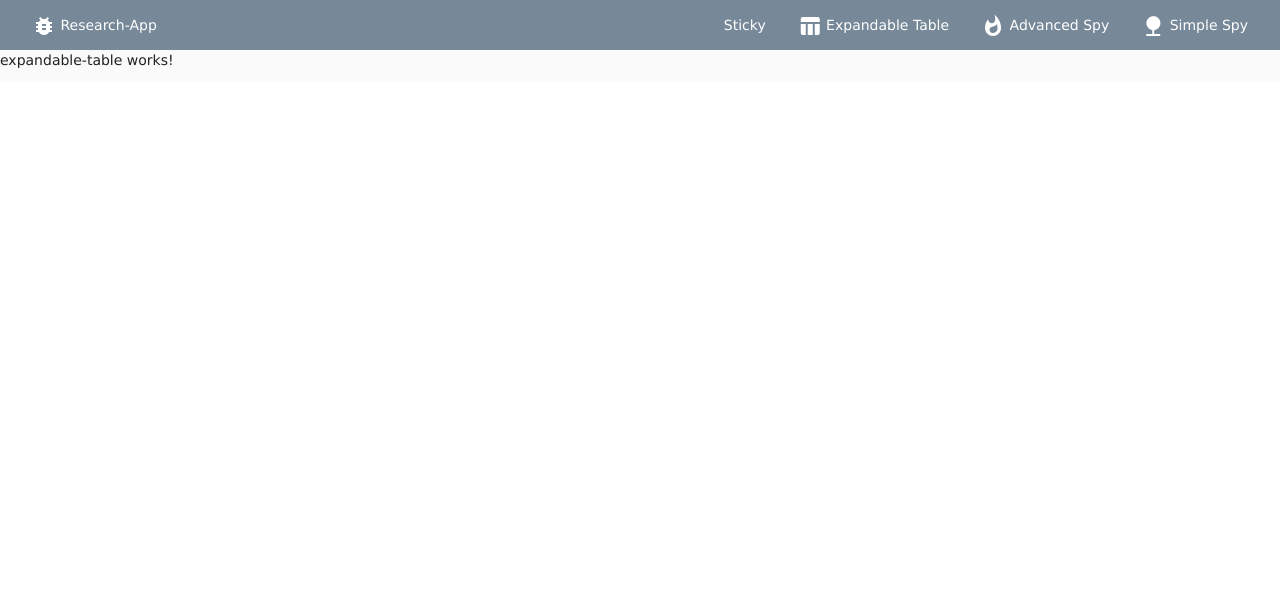
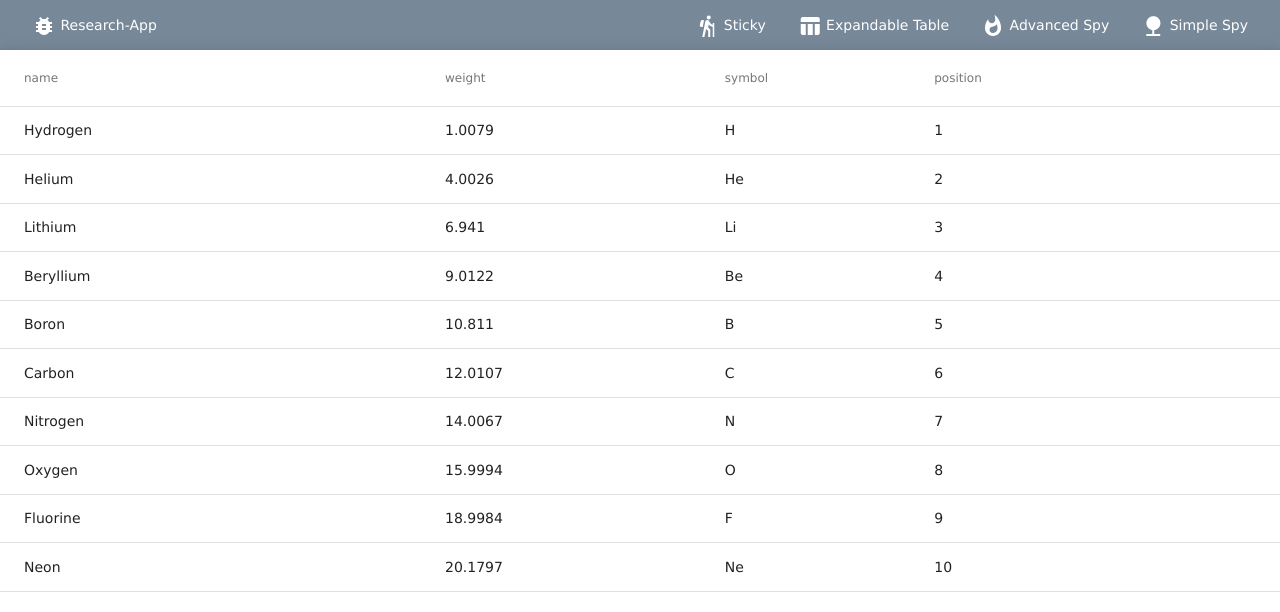
Before and after one commit to shakyamoksha/research-app, an Angular app: page /expandabletable in a window 1280 px wide. Shown: the top 612 px of the page. Built offline with nearby package versions, Linux system fonts and the light colour scheme.

Commit message:
temporary commit

```diff
--- a/src/app/components/expandable-table/components/expandable-table.component.html
+++ b/src/app/components/expandable-table/components/expandable-table.component.html
@@ -1 +1,44 @@
-<p>expandable-table works!</p>
+<table mat-table
+       [dataSource]="dataSource" multiTemplateDataRows
+       class="mat-elevation-z8">
+  <ng-container matColumnDef="{{column}}" *ngFor="let column of columnsToDisplay">
+    <th mat-header-cell *matHeaderCellDef> {{column}} </th>
+    <td mat-cell *matCellDef="let element"> {{element[column]}} </td>
+  </ng-container>
+
+  <!-- Expanded Content Column - The detail row is made up of this one column that spans across all columns -->
+  <ng-container matColumnDef="expandedDetail">
+    <td mat-cell *matCellDef="let element" [attr.colspan]="columnsToDisplay.length">
+
+      <div class="example-element-detail" [@detailExpand]="element == expandedElement ? 'expanded' : 'collapsed'">
+
+        <div class="example-element-diagram">
+          <div class="example-element-position"> {{element.position}} </div>
+          <div class="example-element-symbol"> {{element.symbol}} </div>
+          <div class="example-element-name"> {{element.name}} </div>
+          <div class="example-element-weight"> {{element.weight}} </div>
+        </div>
+
+        <div class="example-element-description">
+          {{element.description}}
+          <span class="example-element-description-attribution"> -- Wikipedia </span>
+        </div>
+
+        <div class="example-element-description">
+          {{element.description}}
+          <span class="example-element-description-attribution"> -- Wikipedia </span>
+        </div>
+
+      </div>
+
+    </td>
+  </ng-container>
+
+  <tr mat-header-row *matHeaderRowDef="columnsToDisplay"></tr>
+  <tr mat-row *matRowDef="let element; columns: columnsToDisplay;"
+      class="example-element-row"
+      [class.example-expanded-row]="expandedElement === element"
+      (click)="expandedElement = expandedElement === element ? null : element">
+  </tr>
+  <tr mat-row *matRowDef="let row; columns: ['expandedDetail']" class="example-detail-row"></tr>
+</table>
--- a/src/app/components/expandable-table/components/expandable-table.component.scss
+++ b/src/app/components/expandable-table/components/expandable-table.component.scss
@@ -0,0 +1,48 @@
+table {
+  width: 100%;
+}
+
+tr.example-detail-row {
+  height: 0;
+}
+
+tr.example-element-row:not(.example-expanded-row):hover {
+  background: #777;
+}
+
+tr.example-element-row:not(.example-expanded-row):active {
+  background: #efefef;
+}
+
+.example-element-row td {
+  border-bottom-width: 0;
+}
+
+.example-element-detail {
+  overflow: hidden;
+  display: flex;
+  height: 150px;
+}
+
+.example-element-diagram {
+  min-width: 80px;
+  border: 2px solid black;
+  padding: 8px;
+  font-weight: lighter;
+  margin: 8px 0;
+  height: 104px;
+}
+
+.example-element-symbol {
+  font-weight: bold;
+  font-size: 40px;
+  line-height: normal;
+}
+
+.example-element-description {
+  padding: 16px;
+}
+
+.example-element-description-attribution {
+  opacity: 0.5;
+}
--- a/src/app/components/expandable-table/components/expandable-table.component.ts
+++ b/src/app/components/expandable-table/components/expandable-table.component.ts
@@ -1,11 +1,22 @@
 import { Component, OnInit } from '@angular/core';
+import {animate, state, style, transition, trigger} from '@angular/animations';
 
 @Component({
   selector: 'app-expandable-table',
   templateUrl: './expandable-table.component.html',
-  styleUrls: ['./expandable-table.component.scss']
+  styleUrls: ['./expandable-table.component.scss'],
+  animations: [
+    trigger('detailExpand', [
+      state('collapsed', style({height: '0px', minHeight: '0'})),
+      state('expanded', style({height: '*'})),
+      transition('expanded <=> collapsed', animate('225ms cubic-bezier(0.4, 0.0, 0.2, 1)')),
+    ]),
+  ],
 })
 export class ExpandableTableComponent implements OnInit {
+  dataSource = ELEMENT_DATA;
+  columnsToDisplay = ['name', 'weight', 'symbol', 'position'];
+  expandedElement: PeriodicElement | null;
 
   constructor() { }
 
@@ -13,3 +24,93 @@
   }
 
 }
+
+export interface PeriodicElement {
+  name: string;
+  position: number;
+  weight: number;
+  symbol: string;
+  description: string;
+}
+
+const ELEMENT_DATA: PeriodicElement[] = [
+  {
+    position: 1,
+    name: 'Hydrogen',
+    weight: 1.0079,
+    symbol: 'H',
+    description: `Hydrogen is a chemical element with symbol H and atomic number 1. With a standard
+        atomic weight of 1.008, hydrogen is the lightest element on the periodic table.`
+  }, {
+    position: 2,
+    name: 'Helium',
+    weight: 4.0026,
+    symbol: 'He',
+    description: `Helium is a chemical element with symbol He and atomic number 2. It is a
+        colorless, odorless, tasteless, non-toxic, inert, monatomic gas, the first in the noble gas
+        group in the periodic table. Its boiling point is the lowest among all the elements.`
+  }, {
+    position: 3,
+    name: 'Lithium',
+    weight: 6.941,
+    symbol: 'Li',
+    description: `Lithium is a chemical element with symbol Li and atomic number 3. It is a soft,
+        silvery-white alkali metal. Under standard conditions, it is the lightest metal and the
+        lightest solid element.`
+  }, {
+    position: 4,
+    name: 'Beryllium',
+    weight: 9.0122,
+    symbol: 'Be',
+    description: `Beryllium is a chemical element with symbol Be and atomic number 4. It is a
+        relatively rare element in the universe, usually occurring as a product of the spallation of
+        larger atomic nuclei that have collided with cosmic rays.`
+  }, {
+    position: 5,
+    name: 'Boron',
+    weight: 10.811,
+    symbol: 'B',
+    description: `Boron is a chemical element with symbol B and atomic number 5. Produced entirely
+        by cosmic ray spallation and supernovae and not by stellar nucleosynthesis, it is a
+        low-abundance element in the Solar system and in the Earth's crust.`
+  }, {
+    position: 6,
+    name: 'Carbon',
+    weight: 12.0107,
+    symbol: 'C',
+    description: `Carbon is a chemical element with symbol C and atomic number 6. It is nonmetallic
+        and tetravalent—making four electrons available to form covalent chemical bonds. It belongs
+        to group 14 of the periodic table.`
+  }, {
+    position: 7,
+    name: 'Nitrogen',
+    weight: 14.0067,
+    symbol: 'N',
+    description: `Nitrogen is a chemical element with symbol N and atomic number 7. It was first
+        discovered and isolated by Scottish physician Daniel Rutherford in 1772.`
+  }, {
+    position: 8,
+    name: 'Oxygen',
+    weight: 15.9994,
+    symbol: 'O',
+    description: `Oxygen is a chemical element with symbol O and atomic number 8. It is a member of
+         the chalcogen group on the periodic table, a highly reactive nonmetal, and an oxidizing
+         agent that readily forms oxides with most elements as well as with other compounds.`
+  }, {
+    position: 9,
+    name: 'Fluorine',
+    weight: 18.9984,
+    symbol: 'F',
+    description: `Fluorine is a chemical element with symbol F and atomic number 9. It is the
+        lightest halogen and exists as a highly toxic pale yellow diatomic gas at standard
+        conditions.`
+  }, {
+    position: 10,
+    name: 'Neon',
+    weight: 20.1797,
+    symbol: 'Ne',
+    description: `Neon is a chemical element with symbol Ne and atomic number 10. It is a noble gas.
+        Neon is a colorless, odorless, inert monatomic gas under standard conditions, with about
+        two-thirds the density of air.`
+  },
+];
--- a/src/app/components/sticky/components/sticky.component.html
+++ b/src/app/components/sticky/components/sticky.component.html
@@ -1 +1,10 @@
-<p>sticky works!</p>
+<h4>Scroll to see the sticky element <em>sticking</em></h4>
+<div class="extra"></div>
+<br />
+<div id="wrapper">
+  <div id="sticky">
+    sticky
+  </div>
+</div>
+<br />
+<div class="extra"></div>
--- a/src/app/components/sticky/components/sticky.component.scss
+++ b/src/app/components/sticky/components/sticky.component.scss
@@ -0,0 +1,37 @@
+#sticky {
+  position: sticky;
+  position: -webkit-sticky;
+  background: #f83d23;
+  width: 100px;
+  height: 100px;
+  top: 70px;
+  display: flex;
+  justify-content: center;
+  align-items: center;
+  box-shadow: 0 0 6px #000;
+  color: #fff;
+}
+.extra,
+#wrapper {
+  width: 75%;
+  margin: auto;
+  background-color: #ccc;
+}
+#wrapper {
+  height: 800px;
+}
+.extra {
+  height: 100px;
+}
+body {
+  font-family: georgia;
+  height: 1000px;
+}
+h4 {
+  text-align: center;
+}
+@media (min-height: 768px) {
+  #wrapper{
+    height: 2000px;
+  }
+}
--- a/src/app/dashboard/component/dashboard.component.html
+++ b/src/app/dashboard/component/dashboard.component.html
@@ -37,6 +37,7 @@
       <span class="spacer"></span>
 
       <button mat-button routerLink="/sticky" matTooltip="Advanced">
+        <mat-icon>hiking</mat-icon>
         Sticky
       </button>
 
```
Also changed, not shown: src/app/components/expandable-table/expandable-table.module.ts (+6 -4 lines).
